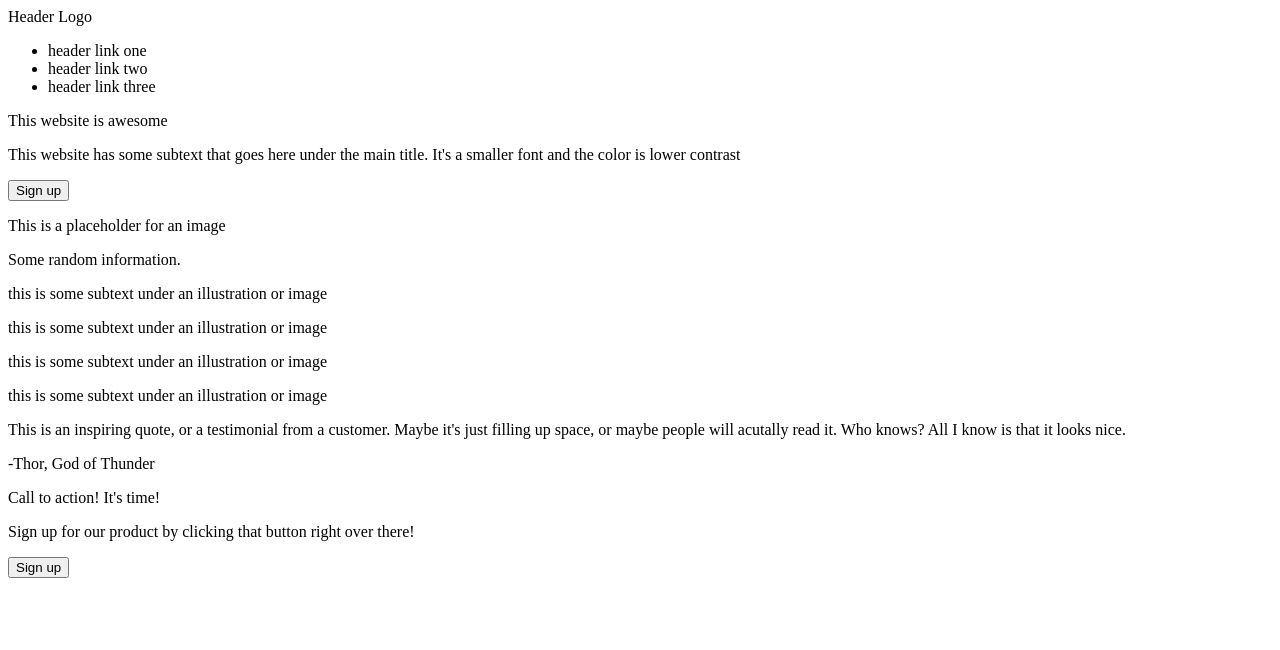
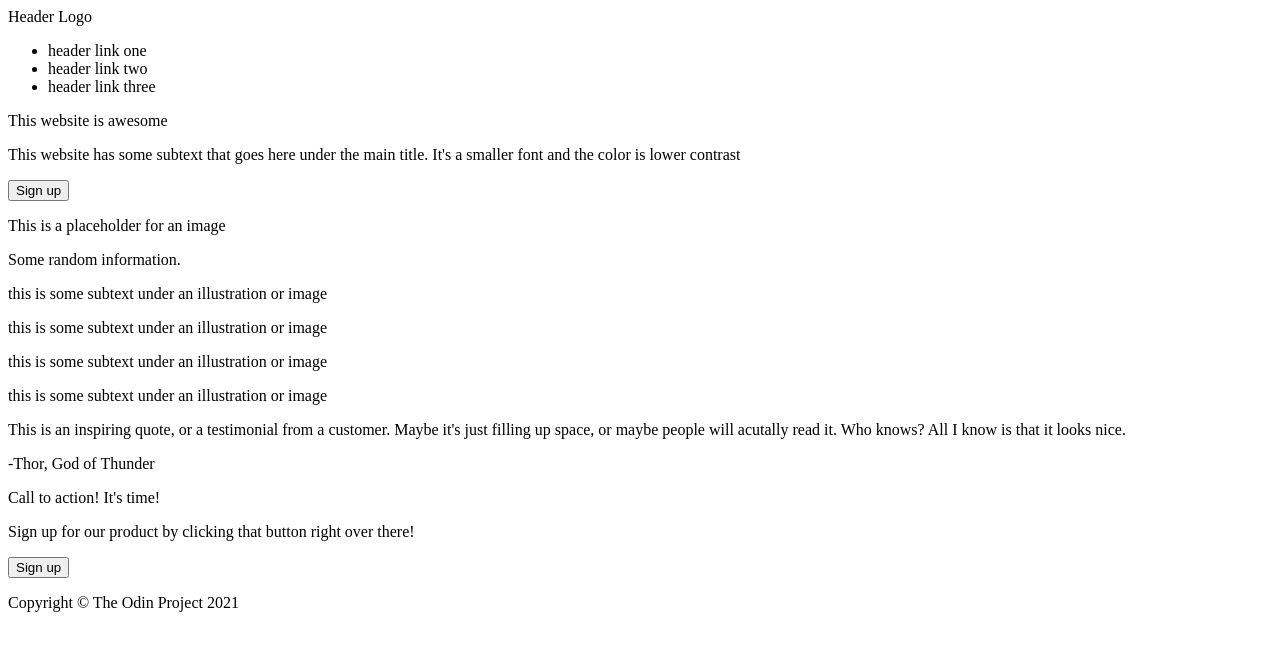
Before and after one commit to md0805gg/odin-landing-page, a plain HTML site: page index.html in a window 1280 px wide. Drawn offline with Linux system fonts and the light colour scheme.

Commit message:
Add content to the footer

```diff
--- a/index.html
+++ b/index.html
@@ -61,6 +61,8 @@
       <button class="button-section-four">Sign up</button>
     </div>
   </section>
-  <footer></footer>
+  <footer>
+    <p class="text-footer">Copyright &#169; The Odin Project 2021</p>
+  </footer>
 </body>
 </html>
```
